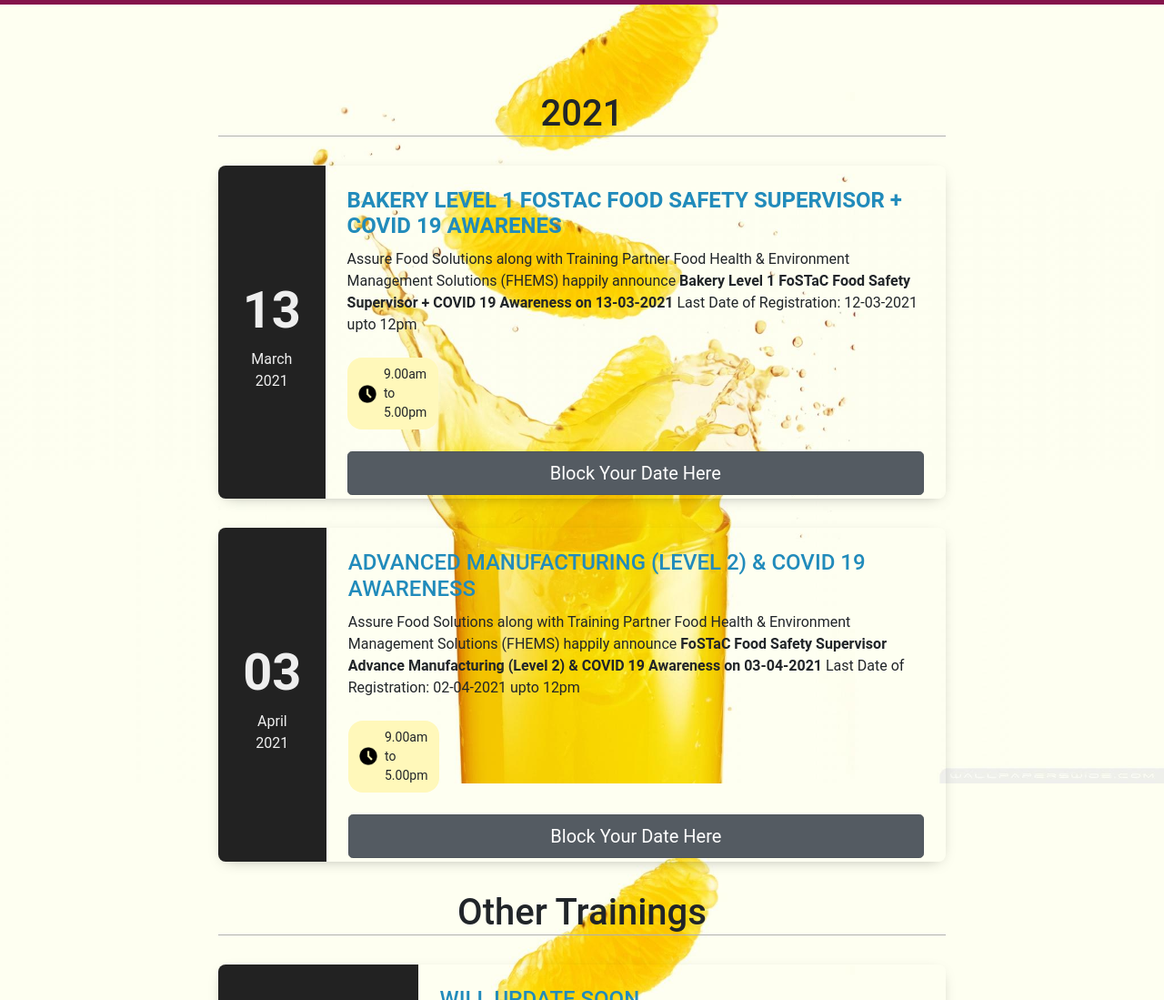
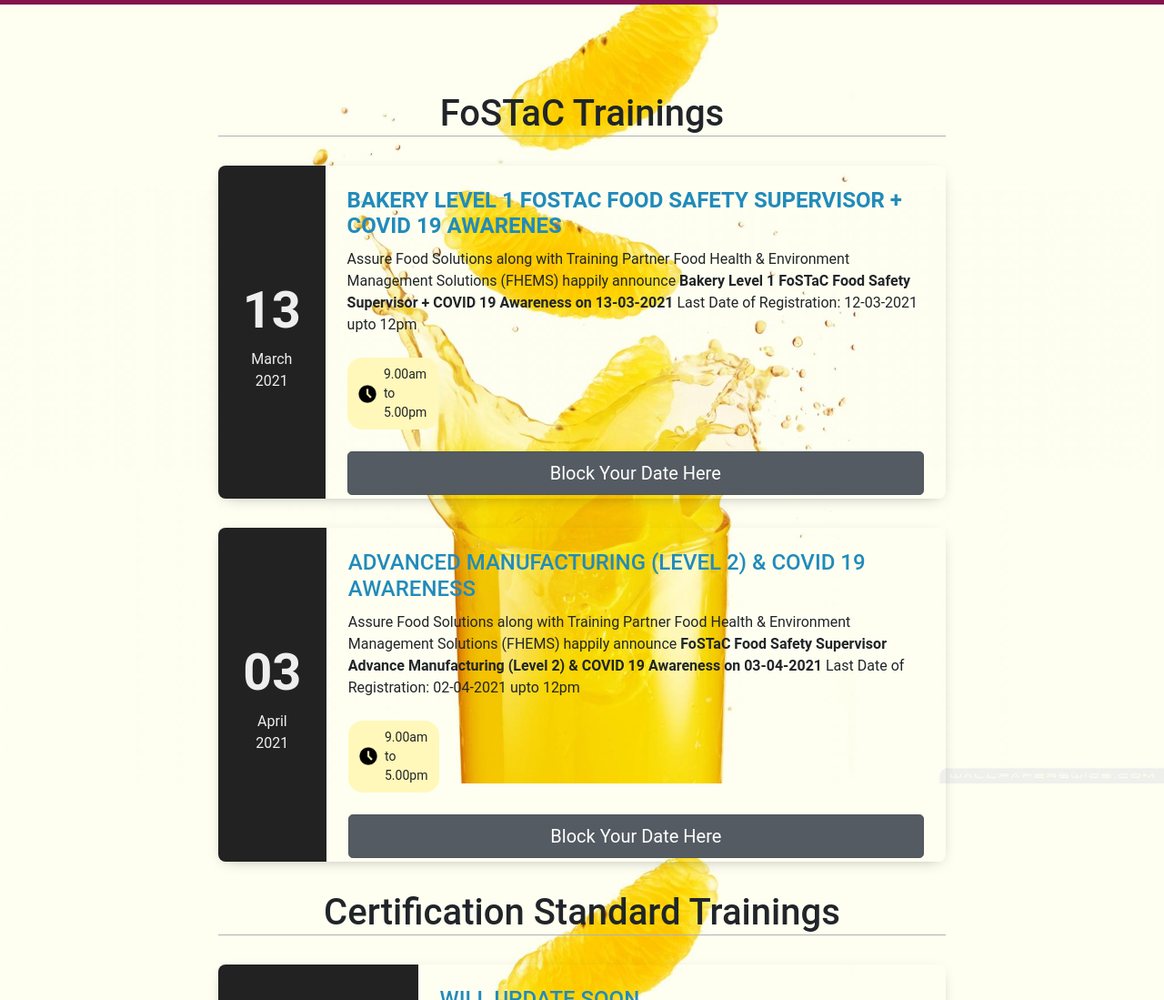
Before and after one commit to AssureFoodSolutions/AssureFoodSolutions, a plain HTML site: page Calender.html in a window 1280 px wide. Shown: the part 99-1198 px from the top of the page at 91% size. Drawn offline with nearby package versions, Linux system fonts and the light colour scheme; a web font is replaced by a local one.

Commit message:
Update Calender.html

```diff
--- a/Calender.html
+++ b/Calender.html
@@ -83,7 +83,7 @@
 
 
               <div class="event-container">
-                <h3 class="year">2021</h3>
+                <h3 class="year">FoSTaC Trainings</h3>
 
                 <div class="event">
                   <div class="event-left">
@@ -130,7 +130,7 @@
                   </div>
                 </div>
 
-                <h3 class="year">Other Trainings</h3>
+                <h3 class="year">Certification Standard Trainings</h3>
 
                 <div class="event">
                   <div class="event-left">
```
